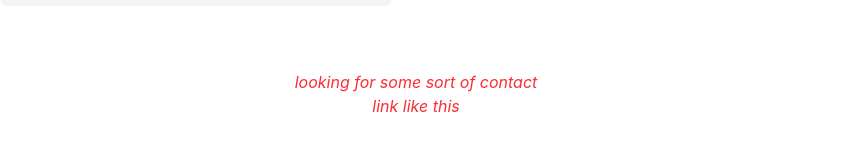
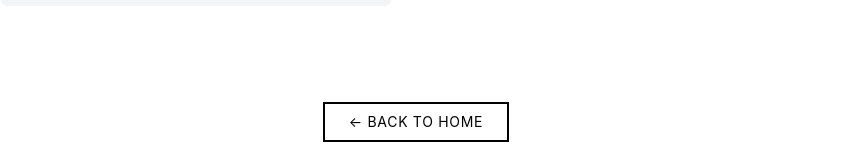
Before and after one commit to Frank-cntrl/skaiz, a React (Vite) app: page /contact in a window 1280 px wide. Shown: the part 1045-1213 px from the top of the page, without its empty margins (224-1087 px from the left). Built offline with nearby package versions, Linux system fonts and the light colour scheme.

Commit message:
checkpoint 1

```diff
--- a/src/pages/Contact.jsx
+++ b/src/pages/Contact.jsx
@@ -127,13 +127,6 @@ const Contact = () => {
           </div>
         </div>
 
-        {/* Note */}
-        <div className="text-center mt-16">
-          <p className="text-red-500 italic">
-            looking for some sort of contact<br/>
-            link like this
-          </p>
-        </div>
       </div>
 
       {/* Back to Home */}
```
